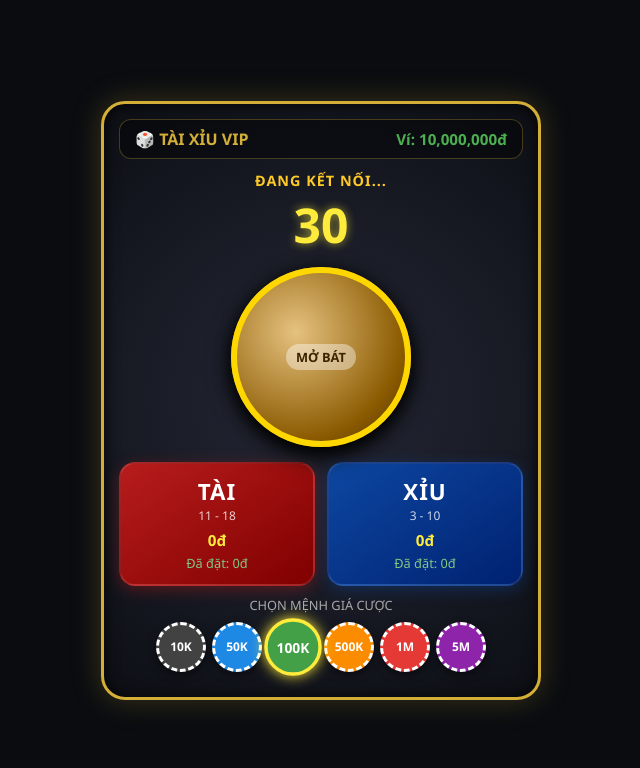
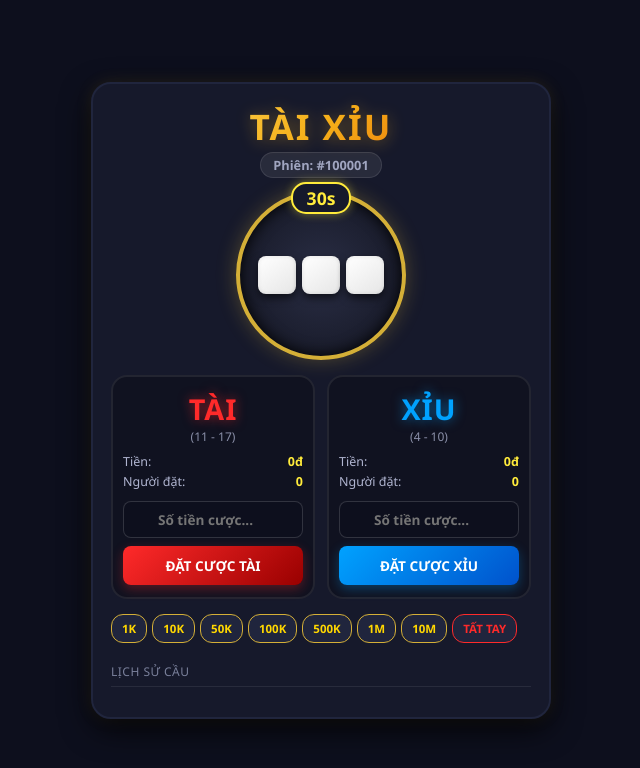
Before and after one commit to nggquanodda123/App_tx_test, a website: page public/index.html in a window 1280 px wide. Shown: the whole page, without its empty margins (319-959 px from the left). Drawn offline with nearby package versions, Linux system fonts and the light colour scheme; no server answers.

Commit message:
Update index.html

```diff
--- a/public/index.html
+++ b/public/index.html
@@ -3,266 +3,364 @@
 <head>
   <meta charset="UTF-8">
   <meta name="viewport" content="width=device-width, initial-scale=1.0, maximum-scale=1.0, user-scalable=no">
-  <title>Tài Xỉu VIP Realtime</title>
+  <title>Tài Xỉu Casino VIP</title>
   <script src="/socket.io/socket.io.js"></script>
   <style>
-    * { box-sizing: border-box; user-select: none; -webkit-user-select: none; }
-    body { background: #0a0c10; color: #fff; font-family: 'Segoe UI', Roboto, sans-serif; text-align: center; margin: 0; padding: 10px; display: flex; justify-content: center; align-items: center; min-height: 100vh; }
+    * { box-sizing: border-box; user-select: none; margin: 0; padding: 0; font-family: 'Segoe UI', Roboto, sans-serif; }
 
-    .casino-board {
-      background: radial-gradient(circle, #252836 0%, #0d0f15 100%);
-      border: 3px solid #d4af37;
-      border-radius: 24px;
-      padding: 15px;
+    /* 1. Phong cách thiết kế tổng thể */
+    body {
+      background: #0d0f1d;
+      color: #fff;
+      min-height: 100vh;
+      display: flex;
+      justify-content: center;
+      align-items: center;
+      padding: 10px;
+    }
+
+    .casino-panel {
+      background: #16192b;
+      border: 2px solid #20253d;
+      border-radius: 20px;
+      padding: 18px;
       width: 100%;
-      max-width: 440px;
-      box-shadow: 0 0 30px rgba(212, 175, 55, 0.25), inset 0 0 15px rgba(0,0,0,0.8);
+      max-width: 460px;
+      box-shadow: 0 10px 30px rgba(0, 0, 0, 0.8), 0 0 15px rgba(212, 175, 55, 0.15);
       position: relative;
     }
 
-    .header-info { display: flex; justify-content: space-between; align-items: center; background: rgba(0,0,0,0.4); padding: 8px 15px; border-radius: 12px; border: 1px solid rgba(212, 175, 55, 0.3); margin-bottom: 12px; }
-    .balance-box { color: #4caf50; font-weight: bold; font-size: 0.95rem; }
-
-    .status-text { font-size: 0.9rem; font-weight: bold; color: #ffca28; letter-spacing: 1px; text-transform: uppercase; }
-    .timer { font-size: 3rem; color: #ffeb3b; font-weight: 900; text-shadow: 0 0 10px rgba(255, 235, 59, 0.6); margin: 2px 0; }
-
-    /* Bát Đĩa & Xí Ngầu */
-    .plate-container {
-      position: relative;
-      width: 180px;
-      height: 180px;
-      margin: 10px auto;
-      background: radial-gradient(circle, #333 0%, #111 100%);
-      border-radius: 50%;
-      border: 6px solid #b8860b;
-      box-shadow: inset 0 0 20px #000, 0 5px 15px rgba(0,0,0,0.8);
-      display: flex; justify-content: center; align-items: center; gap: 8px;
+    /* KHỐI A: Tiêu đề & Phiên cược */
+    .header-block { text-align: center; margin-bottom: 12px; }
+    .game-title {
+      font-size: 2.2rem;
+      font-weight: 900;
+      letter-spacing: 2px;
+      background: linear-gradient(135deg, #ffe066 0%, #f5af19 50%, #e65c00 100%);
+      -webkit-background-clip: text;
+      -webkit-text-fill-color: transparent;
+      filter: drop-shadow(0 2px 8px rgba(245, 175, 25, 0.4));
+      text-transform: uppercase;
+    }
+    .session-badge {
+      display: inline-block;
+      background: rgba(255, 255, 255, 0.08);
+      color: #a0a5c0;
+      font-size: 0.8rem;
+      font-weight: bold;
+      padding: 3px 12px;
+      border-radius: 20px;
+      border: 1px solid rgba(255, 255, 255, 0.1);
+      margin-top: 2px;
     }
 
-    .dice { font-size: 2.2rem; filter: drop-shadow(0 2px 4px rgba(0,0,0,0.8)); }
-
-    /* Cái Bát Úp */
-    .bowl {
-      position: absolute;
-      top: -6px; left: -6px;
-      width: 180px; height: 180px;
-      background: radial-gradient(circle at 35% 35%, #e6c280 0%, #8a5a00 70%, #4a3000 100%);
+    /* KHỐI B: Đĩa lắc xúc xắc */
+    .centerpiece {
+      position: relative;
+      width: 170px;
+      height: 170px;
+      margin: 10px auto 15px auto;
+      background: radial-gradient(circle, #2a2e45 0%, #121420 100%);
+      border: 4px solid #d4af37;
       border-radius: 50%;
-      border: 6px solid #ffd700;
-      box-shadow: 0 8px 25px rgba(0,0,0,0.9);
-      display: flex; justify-content: center; align-items: center;
-      cursor: grab;
-      transition: transform 0.4s cubic-bezier(0.175, 0.885, 0.32, 1.275), opacity 0.3s;
-      z-index: 10;
-    }
-    .bowl::after {
-      content: 'MỞ BÁT';
-      font-size: 0.8rem;
-      font-weight: bold;
-      color: #3d2400;
-      background: rgba(255,255,255,0.4);
-      padding: 4px 10px;
-      border-radius: 20px;
-    }
-    .bowl.open {
-      transform: translate(-120px, -120px) rotate(-20deg);
-      opacity: 0.2;
-      pointer-events: none;
+      box-shadow: 0 0 20px rgba(212, 175, 55, 0.3), inset 0 0 15px #000;
+      display: flex;
+      justify-content: center;
+      align-items: center;
+      gap: 6px;
     }
 
-    /* Bàn Cược Tài Xỉu */
-    .bet-sides { display: flex; gap: 12px; margin: 15px 0 10px 0; }
-    .bet-box {
-      flex: 1;
-      padding: 12px 8px;
+    /* Đồng hồ đếm ngược */
+    .timer-badge {
+      position: absolute;
+      top: -12px;
+      background: #16192b;
+      border: 2px solid #ffeb3b;
+      color: #ffeb3b;
+      font-weight: 900;
+      font-size: 1.1rem;
+      padding: 2px 14px;
+      border-radius: 15px;
+      box-shadow: 0 0 10px rgba(255, 235, 59, 0.4);
+      z-index: 5;
+    }
+    .timer-badge.warning {
+      color: #ff2a2a;
+      border-color: #ff2a2a;
+      animation: blinkRed 0.6s infinite alternate;
+    }
+
+    /* Xúc xắc 3D */
+    .dice-3d {
+      width: 38px;
+      height: 38px;
+      background: linear-gradient(145deg, #ffffff, #e6e6e6);
+      border-radius: 8px;
+      box-shadow: 0 4px 8px rgba(0,0,0,0.6), inset 0 0 4px rgba(0,0,0,0.1);
+      display: grid;
+      grid-template: repeat(3, 1fr) / repeat(3, 1fr);
+      padding: 5px;
+    }
+    .dot { background: #222; border-radius: 50%; width: 6px; height: 6px; margin: auto; }
+    .dot.red { background: #ff2a2a; }
+
+    /* KHỐI C: Cửa đặt cược 50-50 */
+    .betting-grid { display: grid; grid-template-columns: 1fr 1fr; gap: 12px; margin-bottom: 15px; }
+
+    .bet-column {
+      background: rgba(0, 0, 0, 0.25);
+      border: 2px solid rgba(255, 255, 255, 0.08);
       border-radius: 16px;
+      padding: 12px 10px;
+      transition: all 0.3s;
+      text-align: center;
+    }
+
+    /* Hiệu ứng Hover phát sáng */
+    .bet-column.tai-side:hover {
+      border-color: #ff2a2a;
+      box-shadow: 0 0 20px rgba(255, 42, 42, 0.5);
+    }
+    .bet-column.xiu-side:hover {
+      border-color: #00a2ff;
+      box-shadow: 0 0 20px rgba(0, 162, 255, 0.5);
+    }
+
+    .door-title { font-size: 1.8rem; font-weight: 900; letter-spacing: 1px; }
+    .tai-title { color: #ff2a2a; text-shadow: 0 0 12px rgba(255, 42, 42, 0.6); }
+    .xiu-title { color: #00a2ff; text-shadow: 0 0 12px rgba(0, 162, 255, 0.6); }
+    .win-condition { font-size: 0.75rem; color: #8a8fa8; margin-bottom: 8px; }
+
+    .stat-row { font-size: 0.78rem; color: #b0b5d0; margin: 3px 0; text-align: left; display: flex; justify-content: space-between; }
+    .stat-val { font-weight: bold; color: #ffeb3b; }
+
+    /* Input Box */
+    .bet-input {
+      width: 100%;
+      background: #0d0f1d;
+      border: 1px solid rgba(255,255,255,0.15);
+      border-radius: 8px;
+      padding: 8px;
+      color: #fff;
+      font-weight: bold;
+      font-size: 0.85rem;
+      margin: 8px 0;
+      outline: none;
+      text-align: center;
+      transition: border-color 0.3s;
+    }
+    .tai-side .bet-input:focus { border-color: #ff2a2a; box-shadow: 0 0 8px rgba(255,42,42,0.4); }
+    .xiu-side .bet-input:focus { border-color: #00a2ff; box-shadow: 0 0 8px rgba(0,162,255,0.4); }
+
+    /* Action Buttons */
+    .btn-bet {
+      width: 100%;
+      padding: 10px;
+      font-weight: bold;
+      font-size: 0.85rem;
+      border: none;
+      border-radius: 8px;
+      color: #fff;
       cursor: pointer;
-      transition: all 0.2s;
-      border: 2px solid rgba(255,255,255,0.1);
-      position: relative;
-      overflow: hidden;
+      transition: transform 0.1s, box-shadow 0.3s;
     }
-    .bet-box:active { transform: scale(0.96); }
-    .bet-tai { background: linear-gradient(145deg, #b71c1c, #800000); box-shadow: 0 4px 15px rgba(183, 28, 28, 0.4); }
-    .bet-xiu { background: linear-gradient(145deg, #0d47a1, #002171); box-shadow: 0 4px 15px rgba(13, 71, 161, 0.4); }
-    .bet-title { font-size: 1.4rem; font-weight: 900; letter-spacing: 1px; }
-    .bet-range { font-size: 0.75rem; opacity: 0.8; margin-bottom: 6px; }
-    .total-money { font-size: 0.95rem; font-weight: bold; color: #ffeb3b; }
-    .my-money { font-size: 0.8rem; color: #81c784; margin-top: 4px; }
+    .btn-bet:active { transform: scale(0.96); }
+    .btn-tai { background: linear-gradient(135deg, #ff2a2a, #990000); box-shadow: 0 4px 12px rgba(255,42,42,0.3); }
+    .btn-xiu { background: linear-gradient(135deg, #00a2ff, #0052cc); box-shadow: 0 4px 12px rgba(0,162,255,0.3); }
 
-    /* Thanh Chọn Mệnh Giá Phỉnh (Chips) */
-    .chip-title { font-size: 0.8rem; color: #aaa; margin-top: 10px; }
-    .chips-container { display: flex; justify-content: center; gap: 6px; margin: 8px 0; flex-wrap: wrap; }
-    .chip {
-      width: 50px; height: 50px;
+    /* KHỐI D: Thanh chọn tiền nhanh */
+    .quick-chips { display: flex; gap: 5px; overflow-x: auto; padding-bottom: 8px; margin-bottom: 12px; }
+    .chip-btn {
+      flex: 0 0 auto;
+      background: #20253d;
+      border: 1px solid #d4af37;
+      color: #ffd700;
+      font-size: 0.72rem;
+      font-weight: bold;
+      padding: 6px 10px;
+      border-radius: 12px;
+      cursor: pointer;
+    }
+    .chip-btn:active { background: #d4af37; color: #000; }
+
+    /* KHỐI E: Bảng thống kê lịch sử cầu */
+    .roadmap-title { font-size: 0.75rem; color: #7a809b; margin-bottom: 6px; text-transform: uppercase; letter-spacing: 0.5px; }
+    .roadmap-container {
+      display: flex;
+      gap: 6px;
+      overflow-x: auto;
+      padding: 6px 0;
+      border-top: 1px solid rgba(255,255,255,0.08);
+    }
+    .road-dot {
+      flex: 0 0 24px;
+      height: 24px;
       border-radius: 50%;
-      display: flex; justify-content: center; align-items: center;
-      font-size: 0.75rem; font-weight: bold;
-      border: 3px dashed #fff;
-      cursor: pointer;
-      box-shadow: 0 3px 8px rgba(0,0,0,0.5);
-      transition: all 0.2s;
+      display: flex;
+      align-items: center;
+      justify-content: center;
+      font-size: 10px;
+      font-weight: 900;
+      color: #fff;
     }
-    .chip:active { transform: scale(0.9); }
-    .chip.selected { border: 3px solid #ffeb3b; transform: scale(1.15); box-shadow: 0 0 12px #ffeb3b; z-index: 2; }
+    .road-T { background: #ff2a2a; box-shadow: 0 0 6px rgba(255,42,42,0.6); }
+    .road-X { background: #00a2ff; box-shadow: 0 0 6px rgba(0,162,255,0.6); }
 
-    .chip-10k { background: #424242; color: #fff; }
-    .chip-50k { background: #1e88e5; color: #fff; }
-    .chip-100k { background: #43a047; color: #fff; }
-    .chip-500k { background: #fb8c00; color: #fff; }
-    .chip-1m { background: #e53935; color: #fff; }
-    .chip-5m { background: #8e24aa; color: #fff; }
-
-    /* Lịch Sử Soi Cầu */
-    .history { display: flex; justify-content: center; gap: 5px; margin-top: 10px; flex-wrap: wrap; }
-    .dot { width: 22px; height: 22px; border-radius: 50%; display: flex; align-items: center; justify-content: center; font-size: 9px; font-weight: bold; }
-    .dot-TAI { background: #e53935; color: #fff; box-shadow: 0 0 5px #e53935; }
-    .dot-XIU { background: #1e88e5; color: #fff; box-shadow: 0 0 5px #1e88e5; }
+    /* ANIMATIONS */
+    .shake-animation { animation: shake 0.5s cubic-bezier(.36,.07,.19,.97) both; }
+    @keyframes shake {
+      10%, 90% { transform: translate3d(-1px, 0, 0); }
+      20%, 80% { transform: translate3d(2px, 0, 0); }
+      30%, 50%, 70% { transform: translate3d(-4px, 0, 0); }
+      40%, 60% { transform: translate3d(4px, 0, 0); }
+    }
+    @keyframes blinkRed {
+      0% { box-shadow: 0 0 5px #ff2a2a; }
+      100% { box-shadow: 0 0 18px #ff2a2a; }
+    }
   </style>
 </head>
 <body>
 
-  <div class="casino-board">
-    <div class="header-info">
-      <span style="font-weight:bold; color:#d4af37;">🎲 TÀI XỈU VIP</span>
-      <div class="balance-box">Ví: <span id="user-balance">10,000,000</span>đ</div>
+  <div class="casino-panel">
+
+    <!-- KHỐI A -->
+    <div class="header-block">
+      <div class="game-title">TÀI XỈU</div>
+      <div class="session-badge" id="session-id">Phiên: #100001</div>
     </div>
 
-    <div class="status-text" id="status-text">ĐANG KẾT NỐI...</div>
-    <div class="timer" id="timer">30</div>
-
-    <!-- Khay đĩa & Bát úp -->
-    <div class="plate-container">
-      <div class="dice" id="d1">🎲</div>
-      <div class="dice" id="d2">🎲</div>
-      <div class="dice" id="d3">🎲</div>
-      <div class="bowl" id="bowl" onclick="openBowl()"></div>
+    <!-- KHỐI B -->
+    <div class="centerpiece" id="plate">
+      <div class="timer-badge" id="timer">30s</div>
+      <div class="dice-3d" id="d1"></div>
+      <div class="dice-3d" id="d2"></div>
+      <div class="dice-3d" id="d3"></div>
     </div>
 
-    <!-- Bàn Đặt Cược -->
-    <div class="bet-sides">
-      <div class="bet-box bet-tai" onclick="placeBet('TAI')">
-        <div class="bet-title">TÀI</div>
-        <div class="bet-range">11 - 18</div>
-        <div class="total-money" id="total-tai">0đ</div>
-        <div class="my-money" id="my-tai">Đã đặt: 0đ</div>
+    <!-- KHỐI C -->
+    <div class="betting-grid">
+      <!-- Cột TÀI -->
+      <div class="bet-column tai-side">
+        <div class="door-title tai-title">TÀI</div>
+        <div class="win-condition">(11 - 17)</div>
+        <div class="stat-row">Tiền: <span class="stat-val" id="total-tai">0đ</span></div>
+        <div class="stat-row">Người đặt: <span class="stat-val" id="players-tai">0</span></div>
+        <input type="number" class="bet-input" id="input-tai" placeholder="Số tiền cược...">
+        <button class="btn-bet btn-tai" onclick="bet('TAI')">ĐẶT CƯỢC TÀI</button>
       </div>
 
-      <div class="bet-box bet-xiu" onclick="placeBet('XIU')">
-        <div class="bet-title">XỈU</div>
-        <div class="bet-range">3 - 10</div>
-        <div class="total-money" id="total-xiu">0đ</div>
-        <div class="my-money" id="my-xiu">Đã đặt: 0đ</div>
+      <!-- Cột XỈU -->
+      <div class="bet-column xiu-side">
+        <div class="door-title xiu-title">XỈU</div>
+        <div class="win-condition">(4 - 10)</div>
+        <div class="stat-row">Tiền: <span class="stat-val" id="total-xiu">0đ</span></div>
+        <div class="stat-row">Người đặt: <span class="stat-val" id="players-xiu">0</span></div>
+        <input type="number" class="bet-input" id="input-xiu" placeholder="Số tiền cược...">
+        <button class="btn-bet btn-xiu" onclick="bet('XIU')">ĐẶT CƯỢC XỈU</button>
       </div>
     </div>
 
-    <!-- Chọn Mệnh Giá Phỉnh Cược -->
-    <div class="chip-title">CHỌN MỆNH GIÁ CƯỢC</div>
-    <div class="chips-container">
-      <div class="chip chip-10k" onclick="selectChip(10000, this)">10K</div>
-      <div class="chip chip-50k" onclick="selectChip(50000, this)">50K</div>
-      <div class="chip chip-100k selected" onclick="selectChip(100000, this)">100K</div>
-      <div class="chip chip-500k" onclick="selectChip(500000, this)">500K</div>
-      <div class="chip chip-1m" onclick="selectChip(1000000, this)">1M</div>
-      <div class="chip chip-5m" onclick="selectChip(5000000, this)">5M</div>
+    <!-- KHỐI D -->
+    <div class="quick-chips">
+      <button class="chip-btn" onclick="addMoney(1000)">1K</button>
+      <button class="chip-btn" onclick="addMoney(10000)">10K</button>
+      <button class="chip-btn" onclick="addMoney(50000)">50K</button>
+      <button class="chip-btn" onclick="addMoney(100000)">100K</button>
+      <button class="chip-btn" onclick="addMoney(500000)">500K</button>
+      <button class="chip-btn" onclick="addMoney(1000000)">1M</button>
+      <button class="chip-btn" onclick="addMoney(10000000)">10M</button>
+      <button class="chip-btn" style="border-color:#ff2a2a; color:#ff2a2a;" onclick="addMoney('ALLIN')">TẤT TAY</button>
     </div>
 
-    <!-- Soi cầu -->
-    <div class="history" id="history-box"></div>
+    <!-- KHỐI E -->
+    <div class="roadmap-title">Lịch Sử Cầu</div>
+    <div class="roadmap-container" id="roadmap"></div>
+
   </div>
 
   <script>
     const socket = io();
+    let activeInput = 'input-tai';
 
-    let selectedAmount = 100000;
-    let myBalance = 10000000;
-    let myBetTai = 0;
-    let myBetXiu = 0;
-    let currentStatus = '';
-    let isBowlOpened = false;
+    document.getElementById('input-tai').addEventListener('focus', () => activeInput = 'input-tai');
+    document.getElementById('input-xiu').addEventListener('focus', () => activeInput = 'input-xiu');
 
-    const diceIcons = ['⚀', '⚁', '⚂', '⚃', '⚄', '⚅'];
-
-    function selectChip(amount, el) {
-      selectedAmount = amount;
-      document.querySelectorAll('.chip').forEach(c => c.classList.remove('selected'));
-      el.classList.add('selected');
+    function addMoney(val) {
+      const input = document.getElementById(activeInput);
+      if (val === 'ALLIN') {
+        input.value = 50000000;
+      } else {
+        input.value = (parseInt(input.value) || 0) + val;
+      }
     }
 
-    function placeBet(choice) {
-      if (currentStatus !== 'BETTING') return;
-      if (myBalance < selectedAmount) {
-        alert('Số dư không đủ!');
-        return;
-      }
+    function bet(choice) {
+      const inputId = choice === 'TAI' ? 'input-tai' : 'input-xiu';
+      const amount = parseInt(document.getElementById(inputId).value);
+      if (!amount || amount <= 0) return alert('Vui lòng nhập số tiền cược!');
 
-      myBalance -= selectedAmount;
-      document.getElementById('user-balance').innerText = myBalance.toLocaleString();
-
-      if (choice === 'TAI') {
-        myBetTai += selectedAmount;
-        document.getElementById('my-tai').innerText = `Đã đặt: ${myBetTai.toLocaleString()}đ`;
-      } else {
-        myBetXiu += selectedAmount;
-        document.getElementById('my-xiu').innerText = `Đã đặt: ${myBetXiu.toLocaleString()}đ`;
-      }
-
-      socket.emit('place_bet', { choice: choice, amount: selectedAmount });
+      socket.emit('place_bet', { choice, amount });
+      document.getElementById(inputId).value = '';
     }
 
-    function openBowl() {
-      if (!isBowlOpened) {
-        document.getElementById('bowl').classList.add('open');
-        isBowlOpened = true;
+    // Render xúc xắc dạng chấm
+    function renderDiceDots(elId, value) {
+      const el = document.getElementById(elId);
+      el.innerHTML = '';
+      const dotMaps = {
+        1: [4],
+        2: [0, 8],
+        3: [0, 4, 8],
+        4: [0, 2, 6, 8],
+        5: [0, 2, 4, 6, 8],
+        6: [0, 2, 3, 5, 6, 8]
+      };
+      const activeDots = dotMaps[value] || [];
+      for (let i = 0; i < 9; i++) {
+        const dot = document.createElement('div');
+        if (activeDots.includes(i)) {
+          dot.className = value === 1 ? 'dot red' : 'dot';
+        }
+        el.appendChild(dot);
       }
     }
 
     socket.on('game_update', (state) => {
-      document.getElementById('timer').innerText = state.timeRemaining;
+      document.getElementById('session-id').innerText = `Phiên: ${state.sessionId}`;
+
+      const timerEl = document.getElementById('timer');
+      timerEl.innerText = `${state.timeRemaining}s`;
+      if (state.timeRemaining <= 5 && state.status === 'BETTING') {
+        timerEl.classList.add('warning');
+      } else {
+        timerEl.classList.remove('warning');
+      }
+
       document.getElementById('total-tai').innerText = state.totalTai.toLocaleString() + 'đ';
       document.getElementById('total-xiu').innerText = state.totalXiu.toLocaleString() + 'đ';
+      document.getElementById('players-tai').innerText = state.playersTai.toLocaleString();
+      document.getElementById('players-xiu').innerText = state.playersXiu.toLocaleString();
 
-      if (state.status === 'BETTING') {
-        if (currentStatus !== 'BETTING') {
-          // Reset phiên mới
-          document.getElementById('bowl').classList.remove('open');
-          isBowlOpened = false;
-          myBetTai = 0;
-          myBetXiu = 0;
-          document.getElementById('my-tai').innerText = 'Đã đặt: 0đ';
-          document.getElementById('my-xiu').innerText = 'Đã đặt: 0đ';
-          document.getElementById('d1').innerText = '🎲';
-          document.getElementById('d2').innerText = '🎲';
-          document.getElementById('d3').innerText = '🎲';
-        }
-        document.getElementById('status-text').innerText = 'MỜI ĐẶT CƯỢC';
-        document.getElementById('status-text').style.color = '#ffca28';
-      } else {
-        // Trạng thái RESULT (Mở bát)
-        document.getElementById('status-text').innerText = 'HÃY CHẠM BÁT ĐỂ MỞ!';
-        document.getElementById('status-text').style.color = '#00e676';
-
-        // Cập nhật mặt xúc xắc bên dưới bát
-        document.getElementById('d1').innerText = diceIcons[state.dice[0] - 1] || '🎲';
-        document.getElementById('d2').innerText = diceIcons[state.dice[1] - 1] || '🎲';
-        document.getElementById('d3').innerText = diceIcons[state.dice[2] - 1] || '🎲';
-
-        // Tự động mở bát khi hết 3 giây cuối phiên
-        if (state.timeRemaining <= 2 && !isBowlOpened) {
-          openBowl();
-        }
+      // Hiệu ứng lắc đĩa khi bắt đầu phiên mới
+      if (state.isShaking) {
+        const plate = document.getElementById('plate');
+        plate.classList.add('shake-animation');
+        setTimeout(() => plate.classList.remove('shake-animation'), 600);
       }
 
-      currentStatus = state.status;
+      renderDiceDots('d1', state.dice[0]);
+      renderDiceDots('d2', state.dice[1]);
+      renderDiceDots('d3', state.dice[2]);
 
-      // Cập nhật lịch sử soi cầu
-      const historyBox = document.getElementById('history-box');
-      historyBox.innerHTML = '';
+      // Cập nhật soi cầu
+      const roadmap = document.getElementById('roadmap');
+      roadmap.innerHTML = '';
       state.history.forEach(item => {
         const dot = document.createElement('div');
-        dot.className = `dot dot-${item.result}`;
-        dot.innerText = item.totalScore;
-        historyBox.appendChild(dot);
+        dot.className = `road-dot road-${item.result === 'TAI' ? 'T' : 'X'}`;
+        dot.innerText = item.result === 'TAI' ? 'T' : 'X';
+        roadmap.appendChild(dot);
       });
     });
   </script>
```
